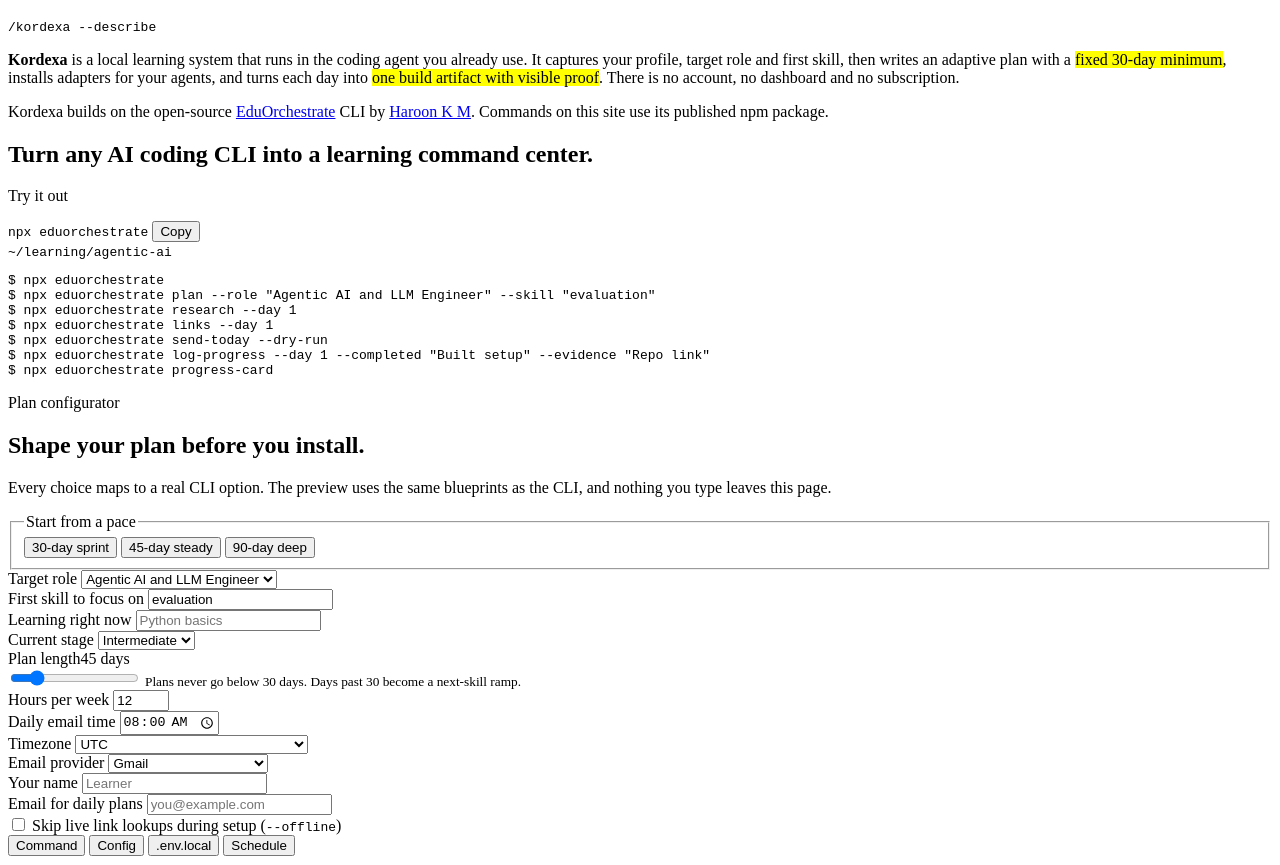
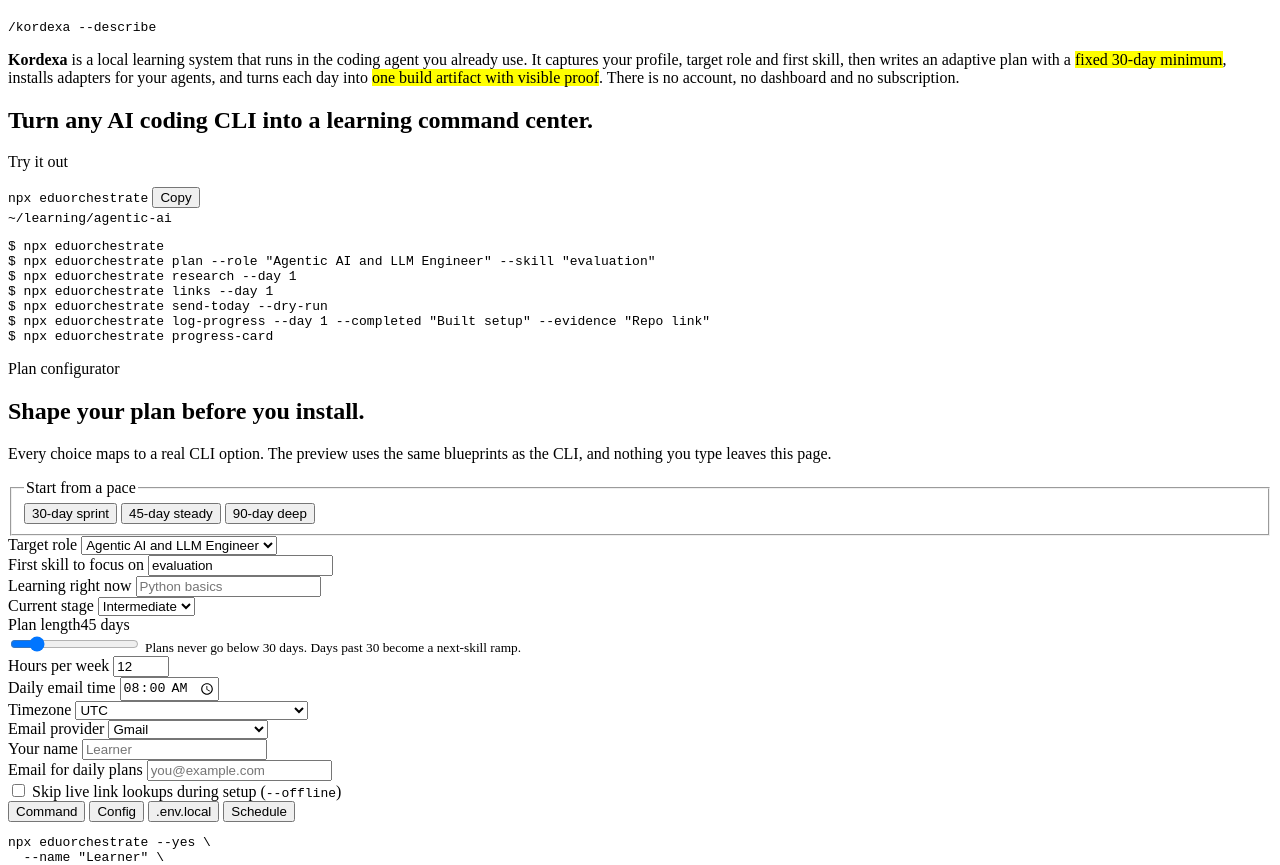
Before and after one commit to CIBIRAJAN/kordexa, a website with bundled scripts: page site/index.html in a window 1280 px wide. Shown: the part 885-1750 px from the top of the page. Built offline with nearby package versions, Linux system fonts and the light colour scheme.

Commit message:
Remove the credit sentence from the home page card
Co-Authored-By: Claude Opus 5.5 <noreply@anthropic.com>

```diff
--- a/site/assets/styles.css
+++ b/site/assets/styles.css
@@ -159,7 +159,7 @@ button { cursor: pointer; }
 .describe-card > p { padding: 24px 26px 0; color: var(--ink-2); }
 .describe-card mark { background: none; color: var(--accent); font-weight: 600; }
 .describe-card strong { color: var(--ink); }
-.describe-card .describe-foot { margin-top: 18px; padding: 16px 26px 22px; border-top: 1px solid var(--line); color: var(--ink-3); font-size: 14px; }
+.describe-card > p:last-child { padding-bottom: 26px; }
 
 /* Flow */
 .copy-pill { display: inline-flex; align-items: center; gap: 14px; max-width: 100%; margin-top: 10px; padding: 5px 5px 5px 18px; border: 1px solid var(--line); border-radius: 99px; background: var(--card); }
--- a/site/index.html
+++ b/site/index.html
@@ -96,9 +96,7 @@
       <h2>What is <span class="accent">Kordexa?</span></h2>
       <div class="describe-card">
         <div class="describe-bar"><i></i><i></i><i></i><code>/kordexa --describe</code></div>
-        <p><strong>Kordexa</strong> is a local learning system that runs in the coding agent you already use. It captures your profile, target role and first skill, then writes an adaptive plan with a <mark>fixed 30-day minimum</mark>, installs adapters for your agents, and turns each day into <mark>one build artifact with visible proof</mark>. There is no account, no dashboard and no subscription.</p>
-        <p class="describe-foot">Kordexa builds on the open-source <a href="https://github.com/haroontrailblazer/EduOrchestrate" rel="noopener">EduOrchestrate</a> CLI by <a href="https://haroon.pro/" rel="noopener">Haroon K M</a>. Commands on this site use its published npm package.</p>
-      </div>
+        <p><strong>Kordexa</strong> is a local learning system that runs in the coding agent you already use. It captures your profile, target role and first skill, then writes an adaptive plan with a <mark>fixed 30-day minimum</mark>, installs adapters for your agents, and turns each day into <mark>one build artifact with visible proof</mark>. There is no account, no dashboard and no subscription.</p>      </div>
     </section>
 
     <section class="section tinted" id="flow" data-reveal>
```
